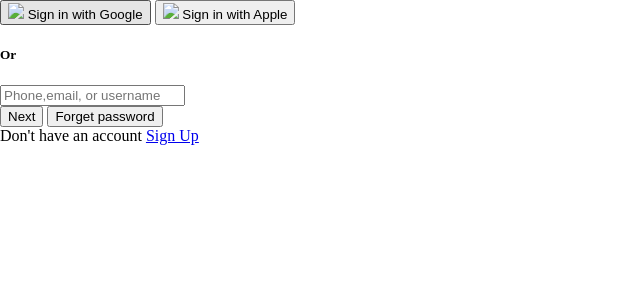
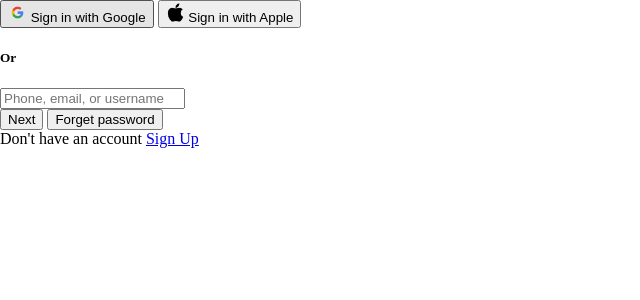
Before and after one commit to Scefa/BasOpdracht, a PHP site: page /login_pagina.index.php in a window 1280 px wide. Shown: the top 300 px of the page, without its empty margins (0-640 px from the left). Run offline with PHP 8.4, Linux system fonts and the light colour scheme.

Commit message:
Update login_pagina.index.php

```diff
--- a/login_pagina.index.php
+++ b/login_pagina.index.php
@@ -4,37 +4,30 @@
     <meta charset="UTF-8">
     <meta http-equiv="X-UA-Compatible" content="IE=edge">
     <meta name="viewport" content="width=device-width, initial-scale=1.0">
-    <title>Login Form </title>
+    <title>Login Form</title>
     <link rel="stylesheet" href="style.css">
 </head>
 <body>
-    <div>
-        <div>
-
-            <button>
-                <img src="#" width="19">
+    <div class="container">
+        <div class="social-buttons">
+            <button class="google-btn">
+                <img src="./img/google logo.png" width="19" alt="Google Logo">
                 <span>Sign in with Google</span>
             </button>
-            <button>
-                <img src="#" width="19">
+            <button class="apple-btn">
+                <img src="./img/apple.png" width="19" alt="Apple Logo">
                 <span>Sign in with Apple</span>
             </button>
         </div>
         <h5>Or</h5>
-        <div>
+        <div class="login-form">
             <form>
-                <input type="text" placeholder="Phone,email, or username"/>
+                <input type="text" class="input-field" placeholder="Phone, email, or username"/>
             </form>
-            <button>Next</button>
-            <button>Forget password</button>
+            <button class="next-btn">Next</button>
+            <button class="forgot-btn">Forget password</button>
         </div>
-        <p>Don't have an account <a href="./signup_page.php">Sign Up</a></p>
+        <p>Don't have an account <a href="./signup_page.php" class="signup-link">Sign Up</a></p>
     </div>
 </body>
 </html>
-
-
-
-<?php
-
-require_once "database.php";
```
